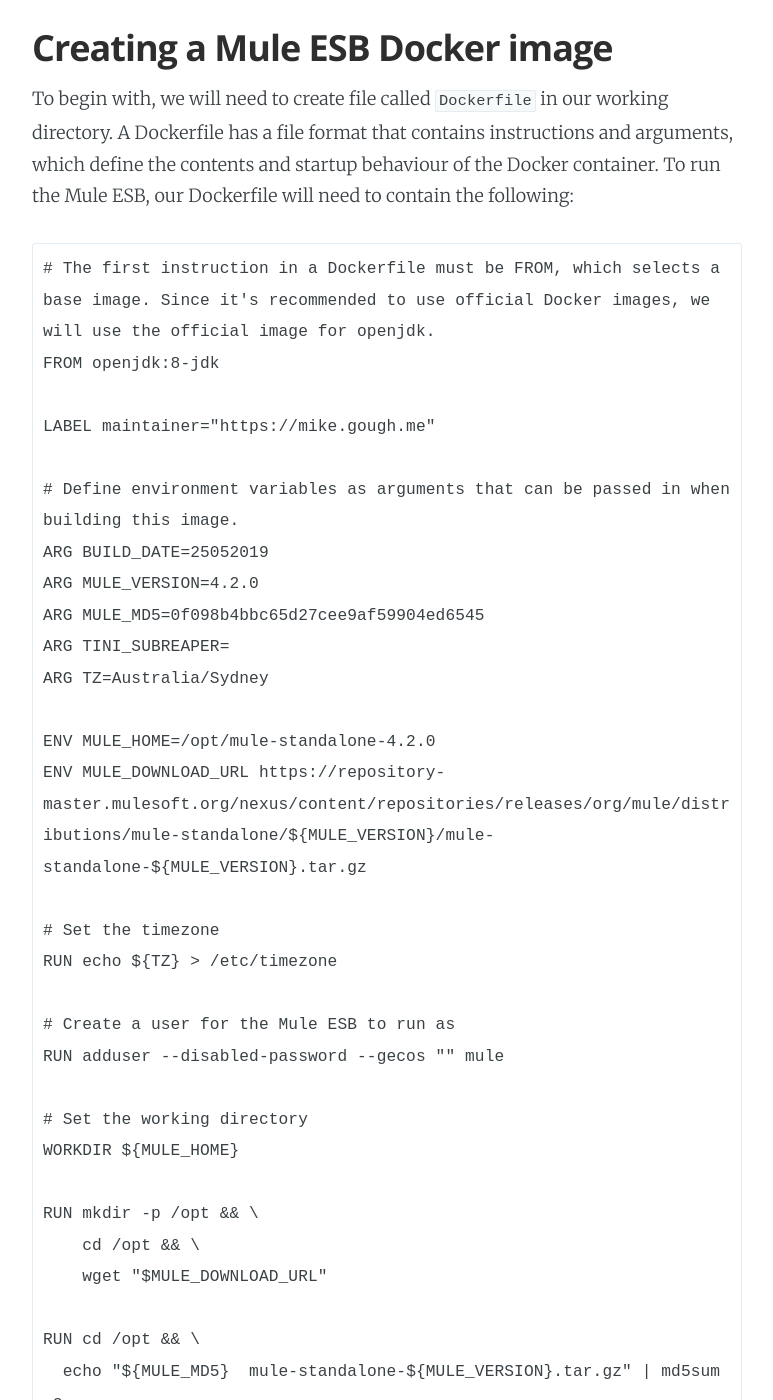
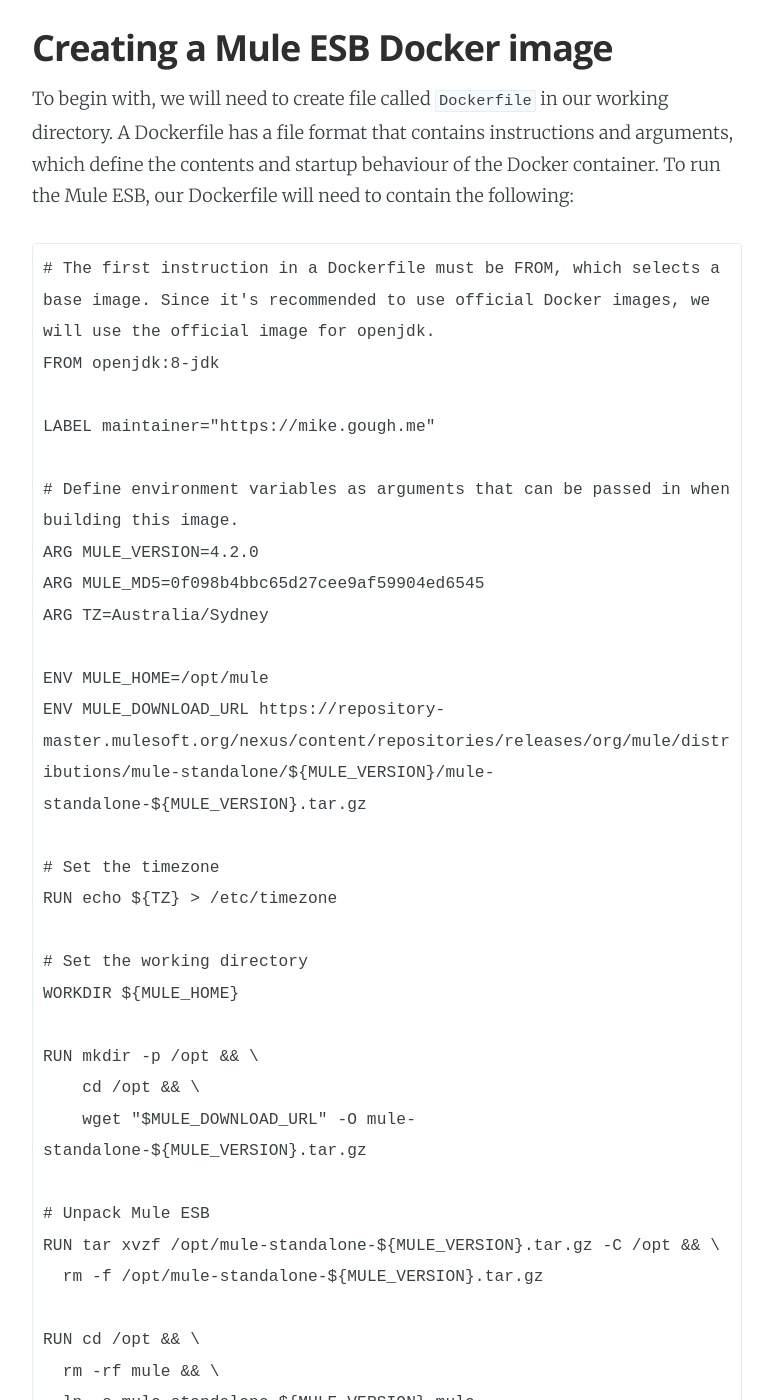
Before and after one commit to Mike-Gough/mike-gough.github.io, a Jekyll site: the page built from _posts/2019-05-26-containerising-mule-esb.markdown, in a window 1280 px wide and 1400 px high, scrolled down 897 px. Shown: the whole window, without its empty margins (253-1026 px from the left). Built offline with Jekyll 4.4.1, drawn with Linux system fonts in a browser that asks for light colours; some of the changed text lies outside the part shown.

Commit message:
Update Dockerfile

```diff
--- a/_posts/2019-05-26-containerising-mule-esb.markdown
+++ b/_posts/2019-05-26-containerising-mule-esb.markdown
@@ -24,30 +24,22 @@
 LABEL maintainer="https://mike.gough.me"
 
 # Define environment variables as arguments that can be passed in when building this image.
-ARG BUILD_DATE=25052019
 ARG MULE_VERSION=4.2.0
 ARG MULE_MD5=0f098b4bbc65d27cee9af59904ed6545
-ARG TINI_SUBREAPER=
 ARG TZ=Australia/Sydney
 
-ENV MULE_HOME=/opt/mule-standalone-4.2.0
+ENV MULE_HOME=/opt/mule
 ENV MULE_DOWNLOAD_URL https://repository-master.mulesoft.org/nexus/content/repositories/releases/org/mule/distributions/mule-standalone/${MULE_VERSION}/mule-standalone-${MULE_VERSION}.tar.gz
 
 # Set the timezone
 RUN echo ${TZ} > /etc/timezone
-
-# Create a user for the Mule ESB to run as
-RUN adduser --disabled-password --gecos "" mule
 
 # Set the working directory
 WORKDIR ${MULE_HOME}
 
 RUN mkdir -p /opt && \
     cd /opt && \
-    wget "$MULE_DOWNLOAD_URL"
-
-RUN cd /opt && \
-  echo "${MULE_MD5}  mule-standalone-${MULE_VERSION}.tar.gz" | md5sum -c
+    wget "$MULE_DOWNLOAD_URL" -O mule-standalone-${MULE_VERSION}.tar.gz
 
 # Unpack Mule ESB
 RUN tar xvzf /opt/mule-standalone-${MULE_VERSION}.tar.gz -C /opt && \
```
Also changed, not shown: other parts of _posts/2019-05-26-containerising-mule-esb.markdown (+1 -2 lines).
